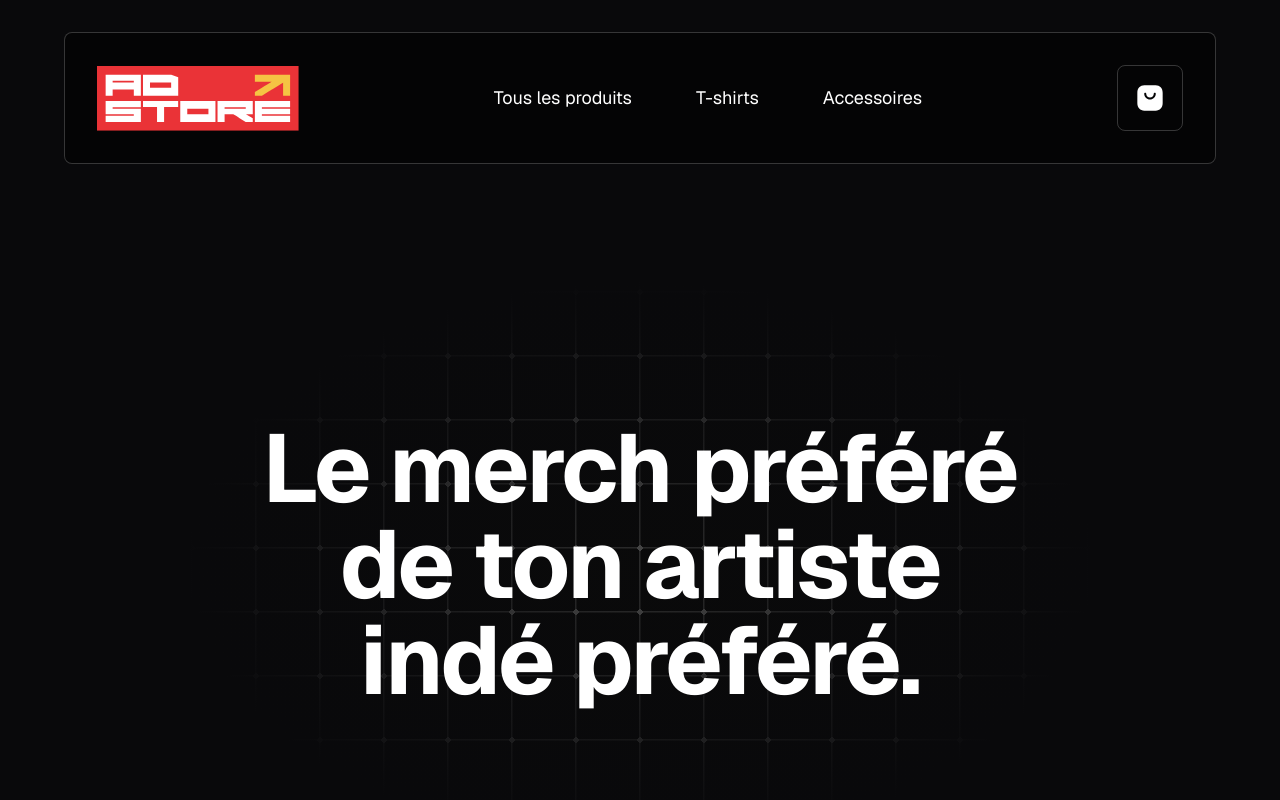
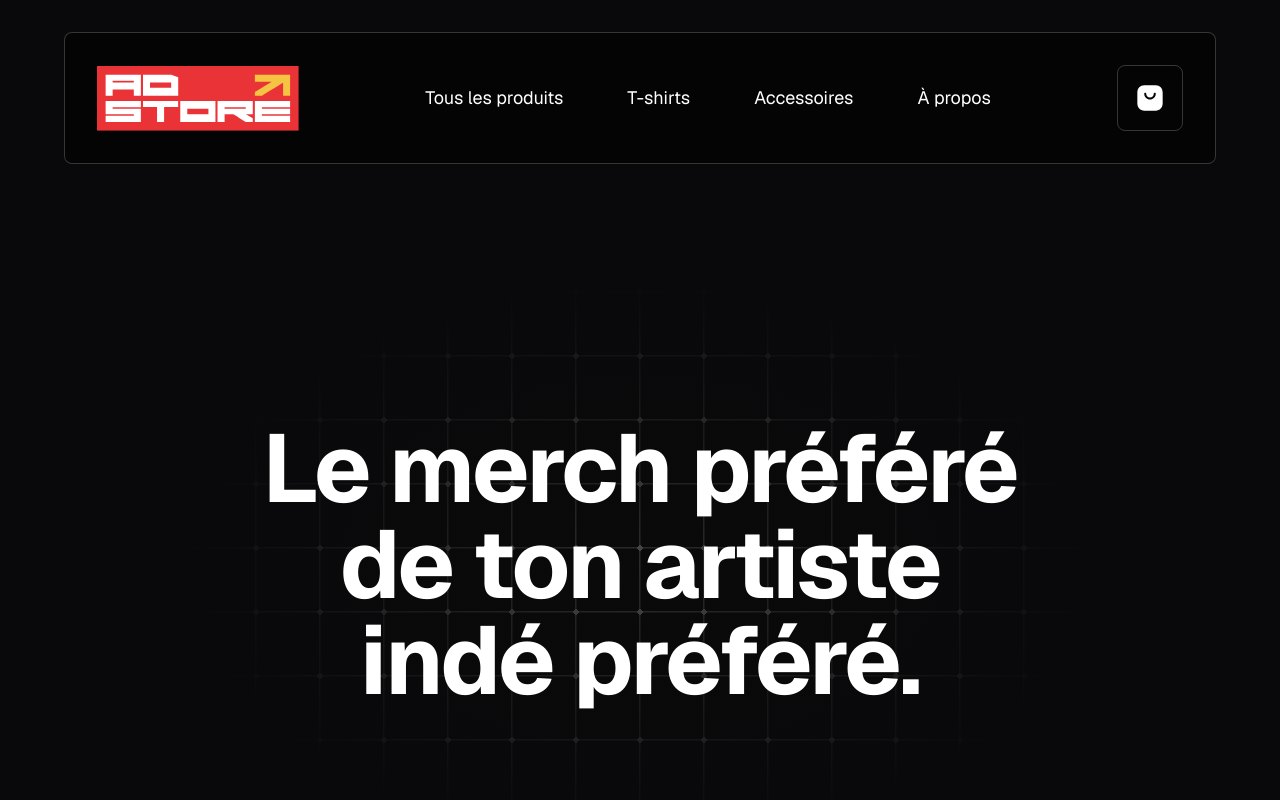
Before and after one commit to git2bezbar/store, a Next.js app: page / in a window 1280 px wide. Shown: the top 800 px of the page. Built offline with nearby package versions, Linux system fonts and the light colour scheme.

Commit message:
fix(app): adding links for navigation

```diff
--- a/app/header.tsx
+++ b/app/header.tsx
@@ -1,17 +1,30 @@
+import Link from "next/link"
+
 export default function Header() {
   return(
     <header className="px-16 py-8 pb-0 sticky top-0 z-50 ">
       <div className="p-8 flex justify-between items-center bg-black/50 backdrop-blur rounded-lg border border-white/20">
-        <img
-          className="h-[65px]"
-          src="./ad-store.svg"
-          alt="Logo AD Store"
-        />
+        <Link href="/">
+          <img
+            className="h-[65px]"
+            src="./ad-store.svg"
+            alt="Logo AD Store"
+          />
+        </Link>
         <nav>
           <ul className="flex gap-16 text-lg">
-            <li>Tous les produits</li>
+            <li>
+              <Link href="/products">
+                Tous les produits
+              </Link>
+            </li>
             <li>T-shirts</li>
             <li>Accessoires</li>
+            <li>
+              <Link href="/about">
+                À propos
+              </Link>
+            </li>
           </ul>
         </nav>
         <div className="p-4 rounded-lg border border-white/20">
--- a/app/page.tsx
+++ b/app/page.tsx
@@ -1,3 +1,4 @@
+import Link from 'next/link';
 import ProductCard from './@products/page';
 import products from '../services/products.json';
 
@@ -25,12 +26,16 @@ export default function Home() {
             })
           }
         </div>
-        <button className="px-4 py-2 w-[300px] bg-black/50 backdrop-blur rounded-lg border border-white/20 duration-300 hover:bg-white/20">Voir tous les produits</button>
+        <Link href="/products">
+          <button className="px-4 py-2 w-[300px] bg-black/50 backdrop-blur rounded-lg border border-white/20 duration-300 hover:bg-white/20">Voir tous les produits</button>
+        </Link>
       </div>
       <div className="flex flex-col gap-16 mb-32 items-center">
         <h2 className="text-6xl font-bold text-center tracking-tight">Notre histoire</h2>
         <p className="max-w-[60%] text-center">Bienvenue dans l&apos;univers de l&apos;AD Store, là où l&apos;art et le shopping se rencontrent pour créer une expérience unique. Notre histoire commence à Bordeaux, une ville vibrante, où nous avons donné vie à l&apos;idée de rendre l&apos;art plus accessible à tous. Inspirés par la diversité artistique de Paris, nous avons élargi notre horizon, collaborant avec des talents passionnés pour enrichir notre collection. Aujourd&apos;hui, l&apos;AD Store ne se contente pas d&apos;être une simple plateforme e-commerce, mais plutôt un voyage artistique qui s&apos;étend au-delà des frontières.</p>
-        <button className="px-4 py-2 w-[300px] bg-black/50 backdrop-blur rounded-lg border border-white/20 duration-300 hover:bg-white/20">En apprendre plus</button>
+        <Link href="/about">
+          <button className="px-4 py-2 w-[300px] bg-black/50 backdrop-blur rounded-lg border border-white/20 duration-300 hover:bg-white/20">En apprendre plus</button>
+        </Link>
       </div>
     </>
   )
```
